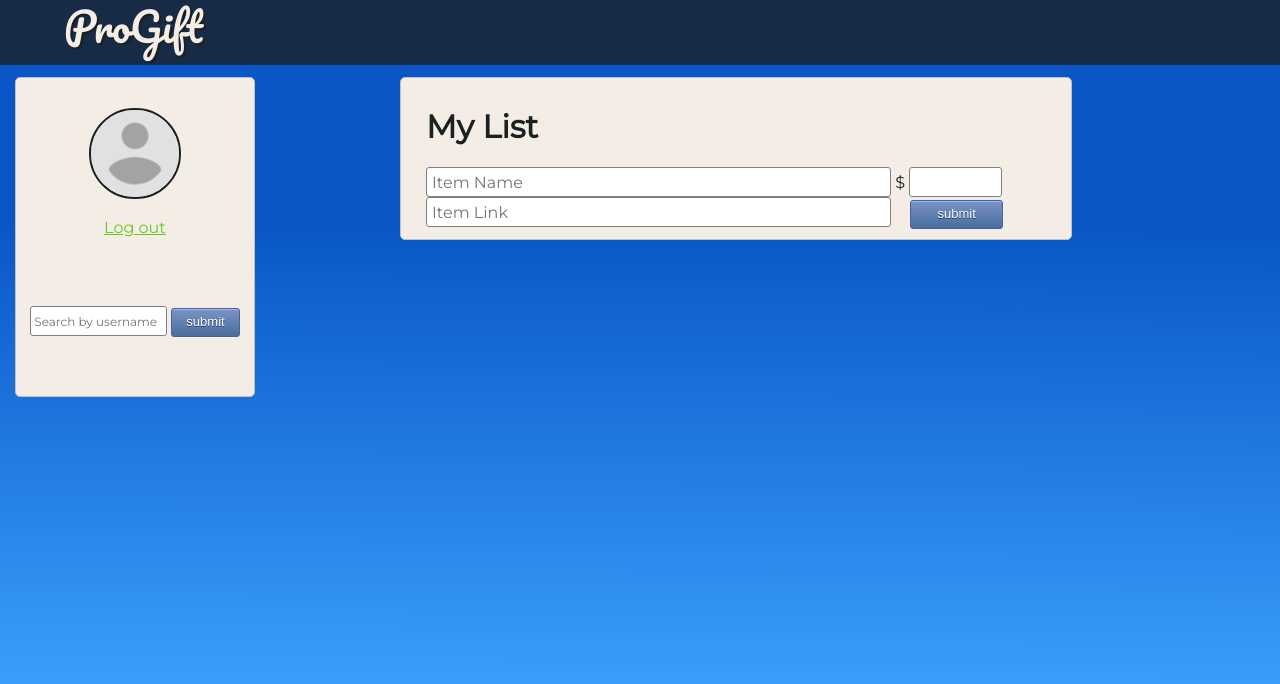
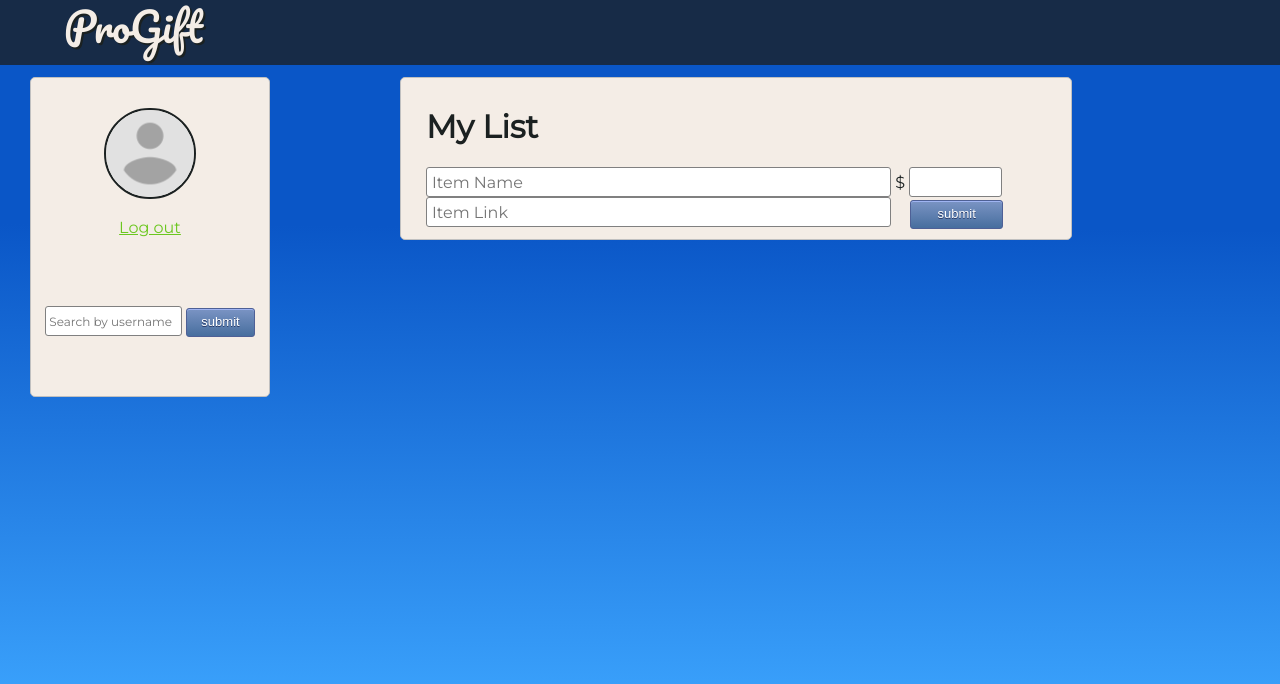
Before and after one commit to dsawyer13/pro-gift, a website: page public/views/gifts.html in a window 1280 px wide. Drawn offline with nearby package versions, Linux system fonts and the light colour scheme; files that its build step writes are made by us from their sources; no server answers; files whose address does not match are found by name.

Commit message:
added margin to side bar

```diff
--- a/public/gifts.css
+++ b/public/gifts.css
@@ -82,7 +82,7 @@ nav .logo
   border: 1px solid #C0C0C0;
   width: 80%;
   height: 80%;
-  margin-left: 5%;
+  margin-left: 10%;
 }
 
 .list-container {
```
